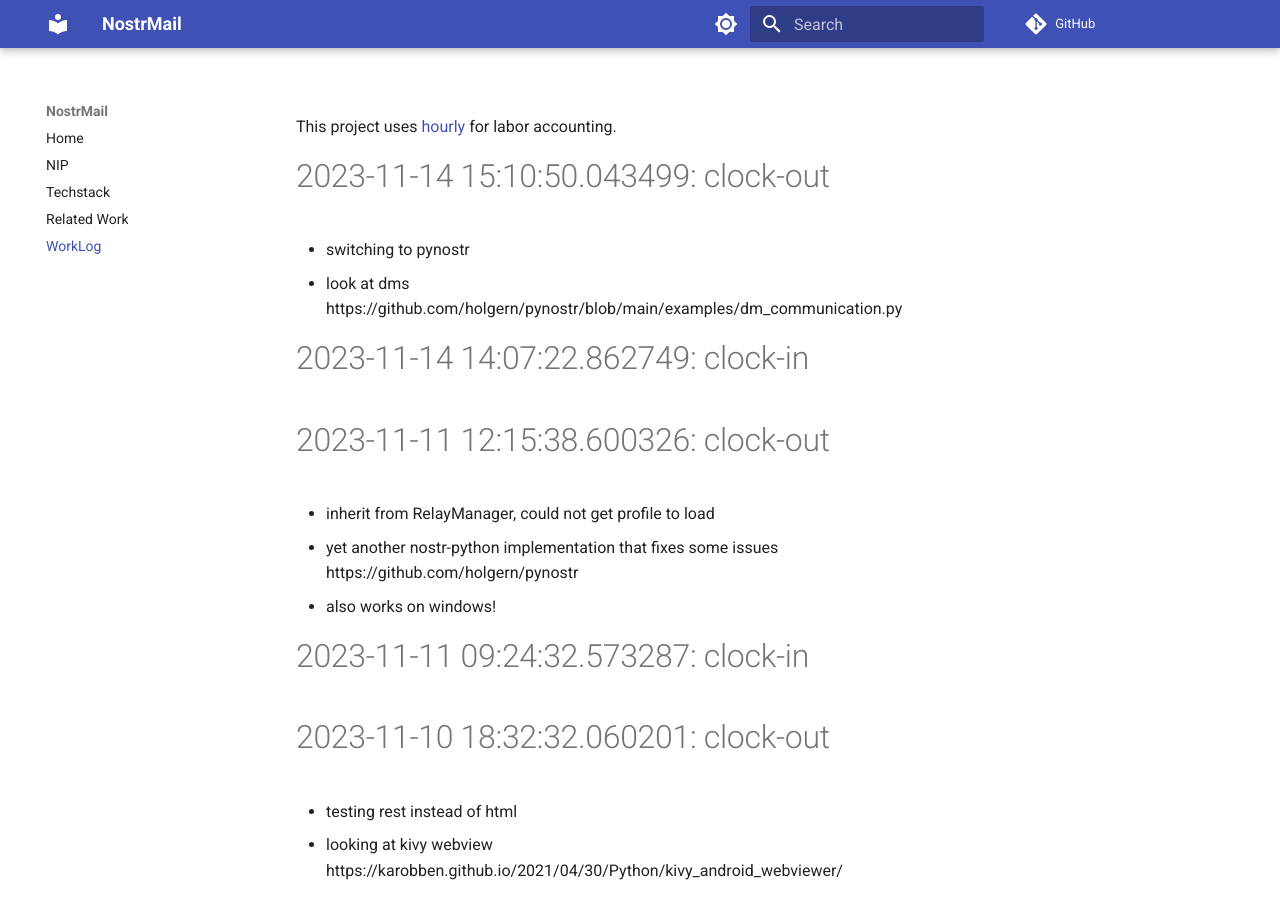
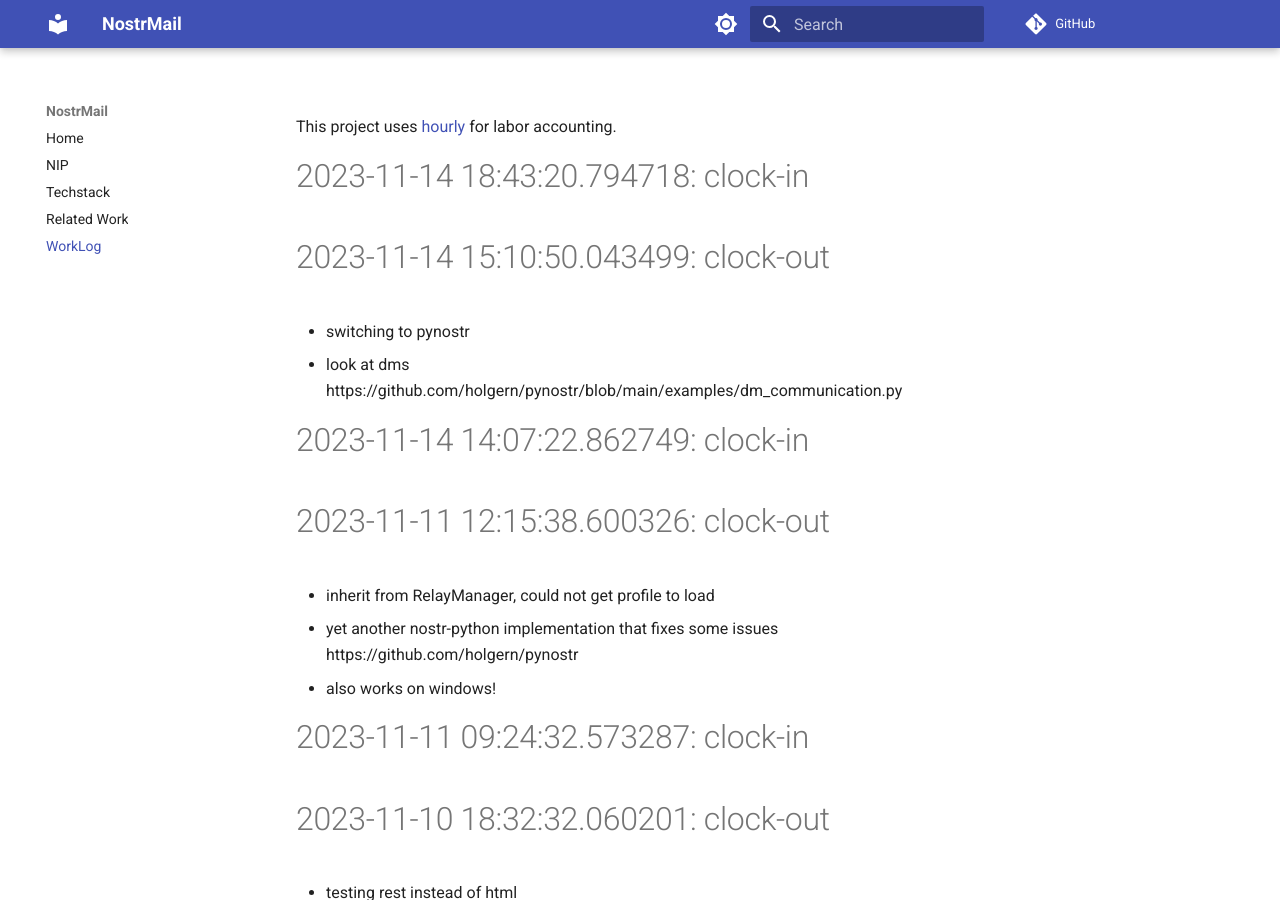
Before and after one commit to asherp/nostr-mail, an MkDocs documentation site: the page built from docs/WorkLog.md, in a window 1280 px wide and 900 px high. Built offline with MkDocs 1.6.1 and Material for MkDocs 9.7.7, drawn with Linux system fonts in a browser that asks for light colours; comment, search, counter and statistics services are not loaded.

Commit message:
clock-in

```diff
--- a/WorkLog.md
+++ b/WorkLog.md
@@ -1,3 +1,6 @@
+
+# 2023-11-14 18:43:20.794718: clock-in
+
 # 2023-11-14 15:10:50.043499: clock-out
 
 * switching to pynostr
```
